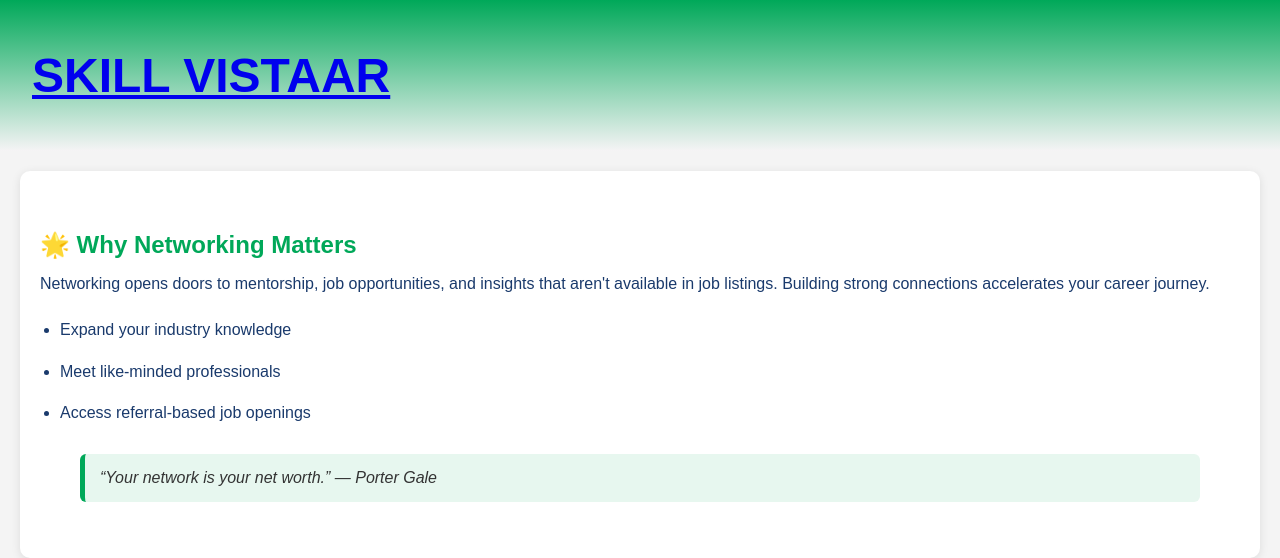
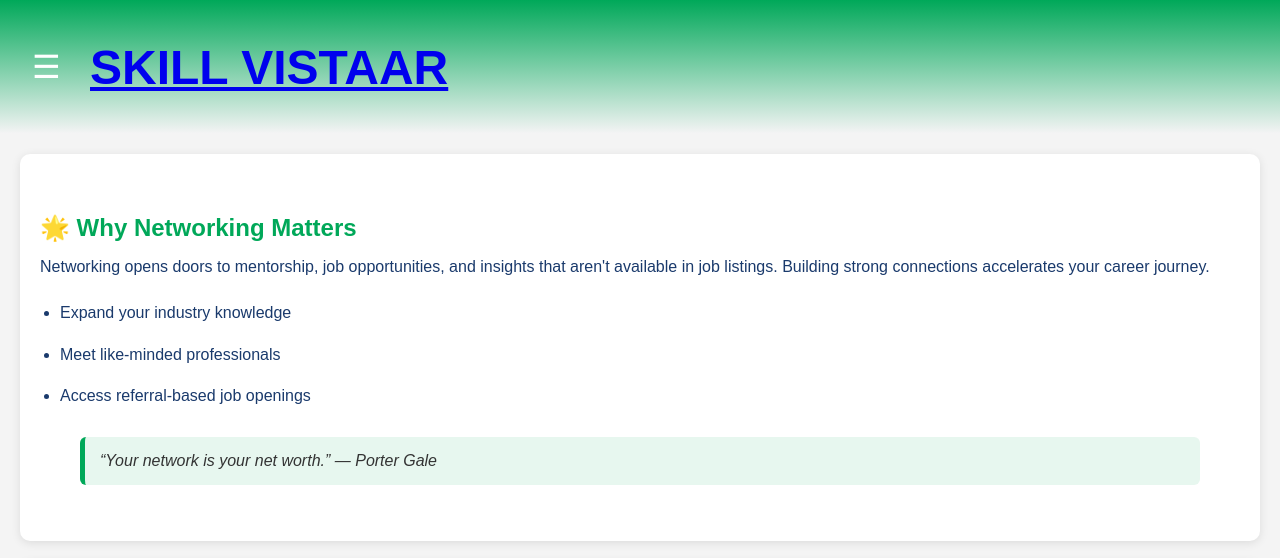
Before and after one commit to 1M-ARNAVERMA/Skill_Vistaar, a Flask app: page /networking in a window 1280 px wide. Shown: the top 558 px of the page. Run offline with Flask 3, Linux system fonts and the light colour scheme.

Commit message:
Updating

```diff
--- a/static/webpages.css
+++ b/static/webpages.css
@@ -12,6 +12,8 @@ body, html {
 .logo {
     font-size: 3rem;
     font-weight: bold;
+    position: absolute;
+    left: 90px;
 }
 
 .navbar {
@@ -55,3 +57,52 @@ footer {
     color: #1A3A6C;
     max-width: 80%;
 }
+
+.menu-icon {
+    font-size: 2rem;
+    cursor: pointer;
+}
+
+.sidebar {
+    height: 100%;
+    width: 0;
+    position: fixed;
+    top: 0;
+    left: 0;
+    background-color: #1A3A6C;
+    overflow-x: hidden;
+    transition: 0.3s;
+    padding-top: 60px;
+    border-top-right-radius: 20px;
+    border-bottom-right-radius: 20px;
+}
+
+.sidebar a {
+    padding: 15px 20px;
+    text-decoration: none;
+    font-size: 18px;
+    color: white;
+    display: flex;
+    justify-content: space-between;
+    align-items: center;
+    transition: background 0.3s;
+}
+
+.sidebar a:not(.close-btn)::after {
+    content: '⮞';
+    font-weight: bold;
+    margin-left: 10px;
+    color: white;
+}
+
+.sidebar a:hover {
+    background-color: #00A859;
+}
+
+.close-btn {
+    position: absolute;
+    top: 10px;
+    right: 20px;
+    font-size: 22px;
+    cursor: pointer;
+}
--- a/templates/networking.html
+++ b/templates/networking.html
@@ -7,14 +7,24 @@
 </head>
 <body>
 
+    <header>
+        <nav class="navbar">
+            <span class="menu-icon" onclick="openSidebar()">&#9776;</span>
+            <a href="{{ url_for('home') }}" class="logo">SKILL VISTAAR</a>
+        </nav>
+    </header>
+
+    <div id="sidebar" class="sidebar">
+        <a href="javascript:void(0)" class="close-btn" onclick="closeSidebar()">⮿</a>
+        <a href="{{ url_for('career_guidance') }}">Personalized Career Guidance</a>
+        <a href="{{ url_for('skill_gap') }}">Skill Gap Analysis</a>
+        <a href="{{ url_for('salary_forecasting') }}">Salary Forecasting</a>
+        <a href="{{ url_for('mentorship') }}">Mentorship Program</a>
+        <a href="{{ url_for('networking') }}">Networking Opportunities</a>
+    </div>
+
+
     <style>
-        body {
-    font-family: Arial, sans-serif;
-    margin: 0;
-    padding: 0;
-    background-color: #f4f4f4;
-    color: #1A3A6C;
-}
 
 .section {
     padding: 40px 20px;
@@ -53,10 +63,6 @@
 }
 
     </style>
-    <div class="navbar">
-        <a href="{{ url_for('home') }}" class="logo">SKILL VISTAAR</a>
-    </div>
-
     <div class="section">
         <h2>🌟 Why Networking Matters</h2>
         <p>Networking opens doors to mentorship, job opportunities, and insights that aren't available in job listings. Building strong connections accelerates your career journey.</p>
@@ -140,8 +146,19 @@
     color: #333;
     font-size: 0.95rem;
 }
+
     </style>
     </div>
+
+    <script>
+        function openSidebar() {
+          document.getElementById("sidebar").style.width = "250px";
+        }
+
+        function closeSidebar() {
+          document.getElementById("sidebar").style.width = "0";
+        }
+      </script>
 
     <footer>
         <div class="footer-gradient"></div>
```
Also changed, not shown: templates/career_guidance.html (+22 -2 lines), templates/mentorship.html (+24 -2 lines), templates/salary_forecasting.html (+24 -2 lines), templates/skill_gap.html (+21 -2 lines).
